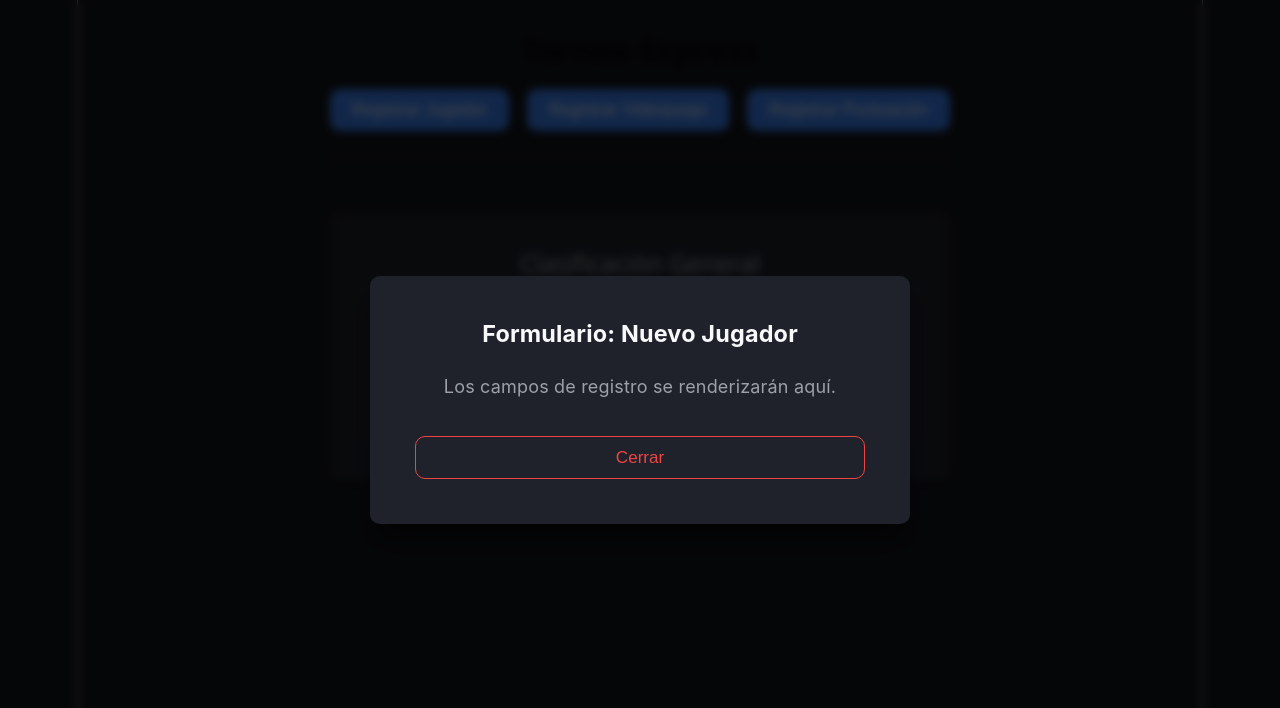
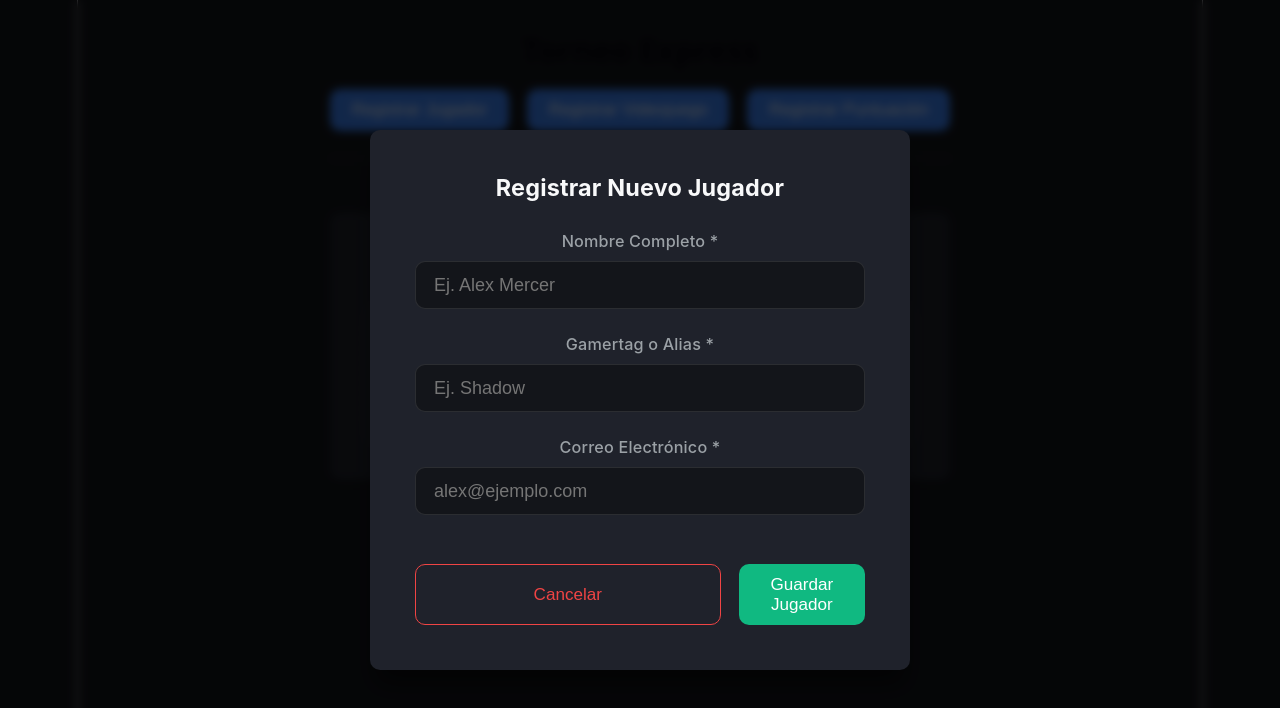
Before and after one commit to DiegoPedrazaUT/reto-desarrollo, a React app in the folder frontend/: page / in a window 1280 px wide. Both pictures are taken after a click on the button "Registrar Jugador". Shown: the top 708 px of the page. Built offline with nearby package versions, Linux system fonts and the light colour scheme; the HTML template or start-up script is replaced by a standard one.

Commit message:
feat: agregacion del modal para registrar al jugador

```diff
--- a/frontend/src/App.css
+++ b/frontend/src/App.css
@@ -139,3 +139,55 @@ button:hover {
   from { opacity: 0; transform: translateY(10px); }
   to { opacity: 1; transform: translateY(0); }
 }
+
+/* =========================================
+   FORMULARIOS
+   ========================================= */
+.formulario {
+  display: flex;
+  flex-direction: column;
+  gap: 1.2rem;
+}
+
+.campo {
+  display: flex;
+  flex-direction: column;
+  gap: 0.4rem;
+}
+
+.campo label {
+  font-size: 0.9rem;
+  color: var(--text-secondary);
+  font-weight: 500;
+}
+
+.campo input {
+  padding: 0.7rem 1rem;
+  border-radius: var(--border-radius);
+  border: 1px solid rgba(255, 255, 255, 0.1);
+  background-color: var(--bg-main);
+  color: var(--text-primary);
+  font-size: 1rem;
+  outline: none;
+  transition: var(--transition);
+}
+
+.campo input:focus {
+  border-color: var(--accent-color);
+  box-shadow: 0 0 0 2px rgba(59, 130, 246, 0.3);
+}
+
+.acciones-form {
+  display: flex;
+  justify-content: flex-end;
+  gap: 1rem;
+  margin-top: 1.5rem;
+}
+
+.btn-guardar {
+  background-color: #10b981; /* Verde para confirmar éxito */
+}
+
+.btn-guardar:hover {
+  background-color: #059669;
+}
--- a/frontend/src/App.jsx
+++ b/frontend/src/App.jsx
@@ -1,5 +1,6 @@
 import { useState } from 'react'
 import './App.css'
+import ModalJugador from './components/modal/ModalJugador';
 
 function App() {
   // Estado para controlar qué modal está abierto (null = ninguno)
@@ -31,27 +32,10 @@ function App() {
         </div>
       </section>
 
-      {/* Renderizado condicional de los Modales */}
-      {modalActivo && (
-        <div className="modal-overlay">
-          <div className="modal-content">
-            <h3>
-              {modalActivo === 'jugador' && 'Formulario: Nuevo Jugador'}
-              {modalActivo === 'videojuego' && 'Formulario: Nuevo Videojuego'}
-              {modalActivo === 'puntuacion' && 'Formulario: Nueva Puntuación'}
-            </h3>
+      {modalActivo === 'jugador' && (
+        <ModalJugador onClose={() => setModalActivo(null)} />
+      )}
 
-            {/* Aquí importaremos los componentes de UI exactos para cada formulario */}
-            <div className="placeholder-formulario">
-               <p>Los campos de registro se renderizarán aquí.</p>
-            </div>
-
-            <button className="btn-cerrar" onClick={() => setModalActivo(null)}>
-              Cerrar
-            </button>
-          </div>
-        </div>
-      )}
     </main>
   )
 }
--- /dev/null
+++ b/frontend/src/components/modal/ModalJugador.jsx
@@ -0,0 +1,44 @@
+import React from 'react';
+
+export default function ModalJugador({ onClose }) {
+  // Función temporal para evitar que el form recargue la página
+  const handleSubmit = (e) => {
+    e.preventDefault();
+    console.log("Enviando datos del jugador...");
+    // Aquí conectaremos con el servicio más adelante
+  };
+
+  return (
+    <div className="modal-overlay">
+      <div className="modal-content">
+        <h3>Registrar Nuevo Jugador</h3>
+
+        <form onSubmit={handleSubmit} className="formulario">
+          <div className="campo">
+            <label htmlFor="nombre">Nombre Completo *</label>
+            <input type="text" id="nombre" name="nombre" required placeholder="Ej. Alex Mercer" />
+          </div>
+
+          <div className="campo">
+            <label htmlFor="gamertag">Gamertag o Alias *</label>
+            <input type="text" id="gamertag" name="gamertag" required placeholder="Ej. Shadow" />
+          </div>
+
+          <div className="campo">
+            <label htmlFor="correo">Correo Electrónico *</label>
+            <input type="email" id="correo" name="correo" required placeholder="alex@ejemplo.com" />
+          </div>
+
+          <div className="acciones-form">
+            <button type="button" className="btn-cerrar" onClick={onClose}>
+              Cancelar
+            </button>
+            <button type="submit" className="btn-guardar">
+              Guardar Jugador
+            </button>
+          </div>
+        </form>
+      </div>
+    </div>
+  );
+}
```
